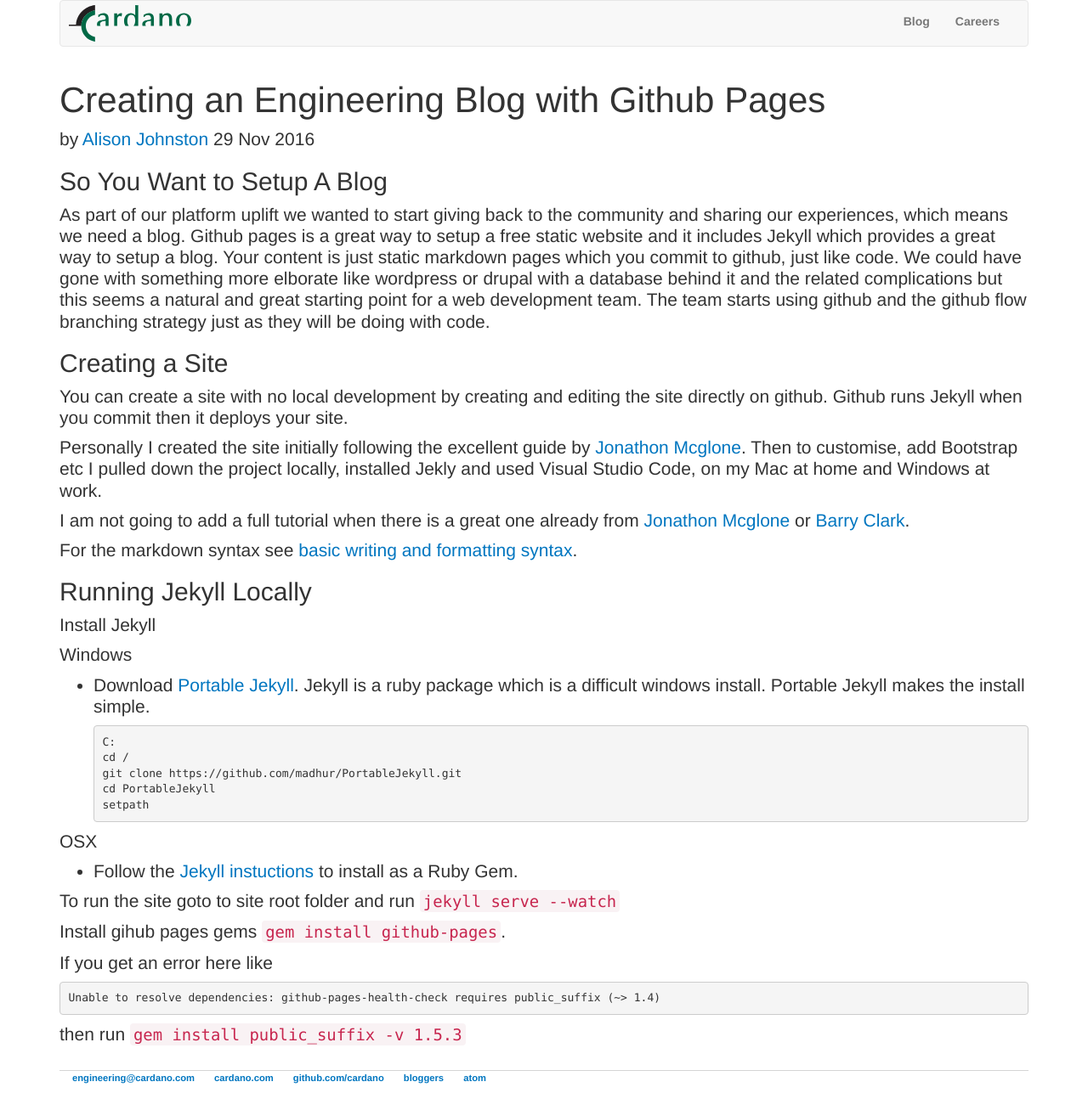
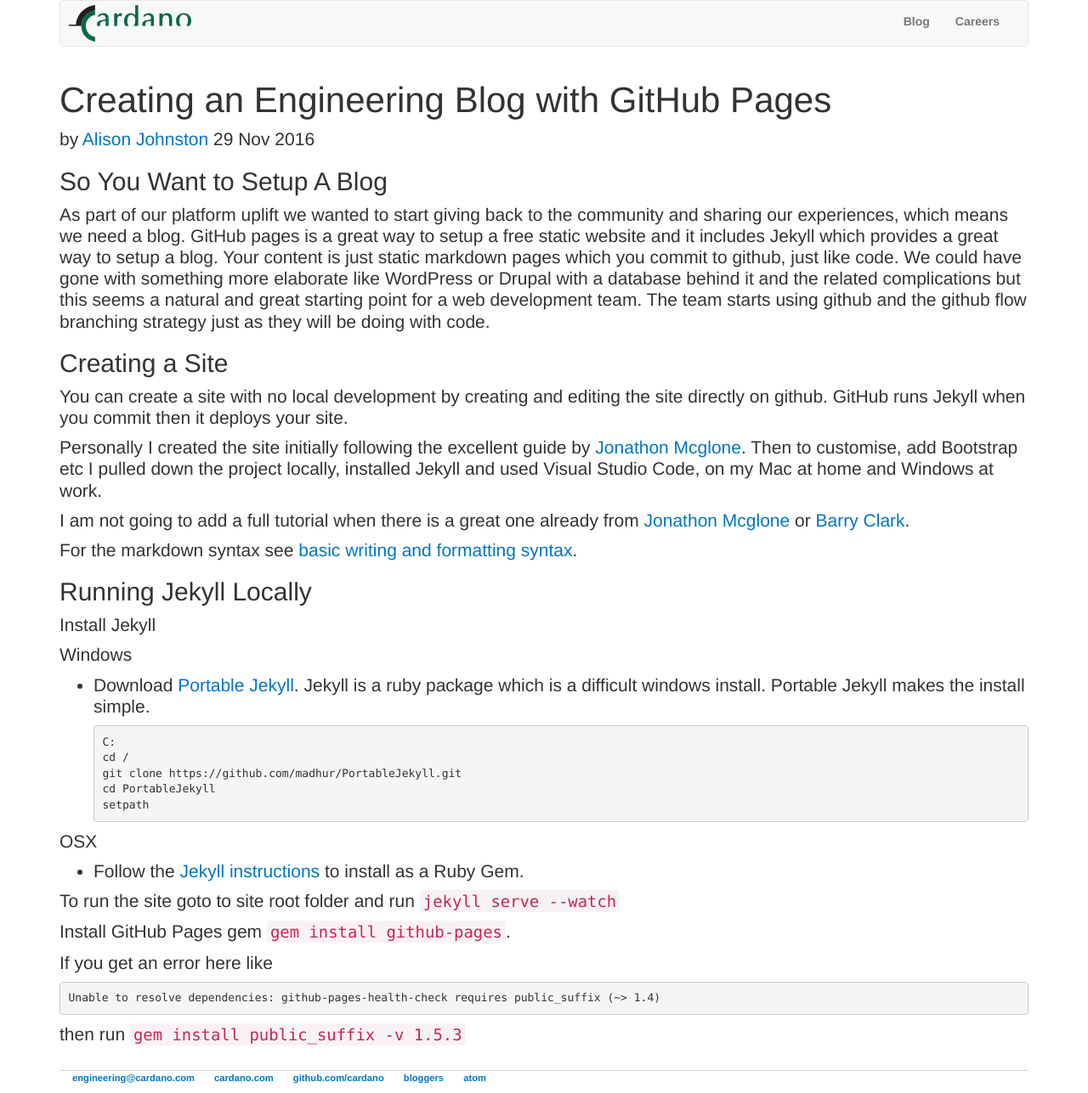
Before and after one commit to ronlawrence/cardano.github.io, a Jekyll site: the page built from _posts/2016-11-29-creating-an-engineering-blog.md, in a window 1280 px wide. Shown: the whole page at 85% size. Built offline with Jekyll 4.4.1, drawn with Linux system fonts in a browser that asks for light colours; nearby versions of some CDN libraries.

Commit message:
Spelling

```diff
--- a/_posts/2016-11-29-creating-an-engineering-blog.md
+++ b/_posts/2016-11-29-creating-an-engineering-blog.md
@@ -1,20 +1,20 @@
 ---
 layout: post
-title: "Creating an Engineering Blog with Github Pages"
+title: "Creating an Engineering Blog with GitHub Pages"
 date: 2016-11-29
 author: alison_johnston
-categories: update cardano github-pages jekyll
+categories: update cardano github-pages Jekyll
 ---
 
 So You Want to Setup A Blog
 ---
-As part of our platform uplift we wanted to start giving back to the community and sharing our experiences, which means we need a blog.  Github pages is a great way to setup a free static website and it includes Jekyll which provides a great way to setup a blog.  Your content is just static markdown pages which you commit to github, just like code.  We could have gone with something more elborate like wordpress or drupal with a database behind it and the related complications but this seems a natural and great starting point for a web development team.  The team starts using github and the github flow branching strategy just as they will be doing with code.
+As part of our platform uplift we wanted to start giving back to the community and sharing our experiences, which means we need a blog.  GitHub pages is a great way to setup a free static website and it includes Jekyll which provides a great way to setup a blog.  Your content is just static markdown pages which you commit to github, just like code.  We could have gone with something more elaborate like WordPress or Drupal with a database behind it and the related complications but this seems a natural and great starting point for a web development team.  The team starts using github and the github flow branching strategy just as they will be doing with code.
 
 Creating a Site
 ---
-You can create a site with no local development by creating and editing the site directly on github.  Github runs Jekyll when you commit then it deploys your site.
+You can create a site with no local development by creating and editing the site directly on github.  GitHub runs Jekyll when you commit then it deploys your site.
 
-Personally I created the site initially following the excellent guide by [Jonathon Mcglone](http://jmcglone.com/guides/github-pages).  Then to customise, add Bootstrap etc I pulled down the project locally, installed Jekly and used Visual Studio Code, on my Mac at home and Windows at work.
+Personally I created the site initially following the excellent guide by [Jonathon Mcglone](http://jmcglone.com/guides/github-pages).  Then to customise, add Bootstrap etc I pulled down the project locally, installed Jekyll and used Visual Studio Code, on my Mac at home and Windows at work.
 
 I am not going to add a full tutorial when there is a great one already from [Jonathon Mcglone](http://jmcglone.com/guides/github-pages) or [Barry Clark](https://www.smashingmagazine.com/2014/08/build-blog-jekyll-github-pages/).
 
@@ -38,11 +38,11 @@
 
   OSX
 
-  * Follow the [Jekyll instuctions](https://jekyllrb.com/docs/installation/) to install as a Ruby Gem.
+  * Follow the [Jekyll instructions](https://jekyllrb.com/docs/installation/) to install as a Ruby Gem.
 
 To run the site goto to site root folder and run `jekyll serve --watch`
 
-Install gihub pages gems `gem install github-pages`.
+Install GitHub Pages gem `gem install github-pages`.
 
 If you get an error here like
 
```
Also changed, not shown: README.md.
